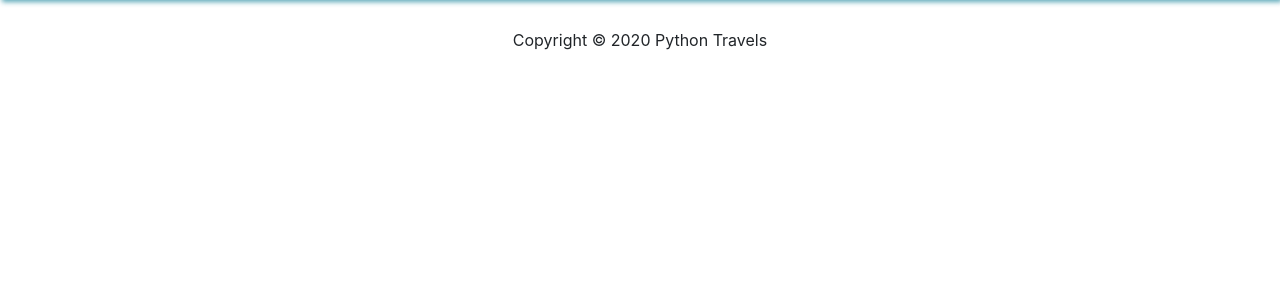
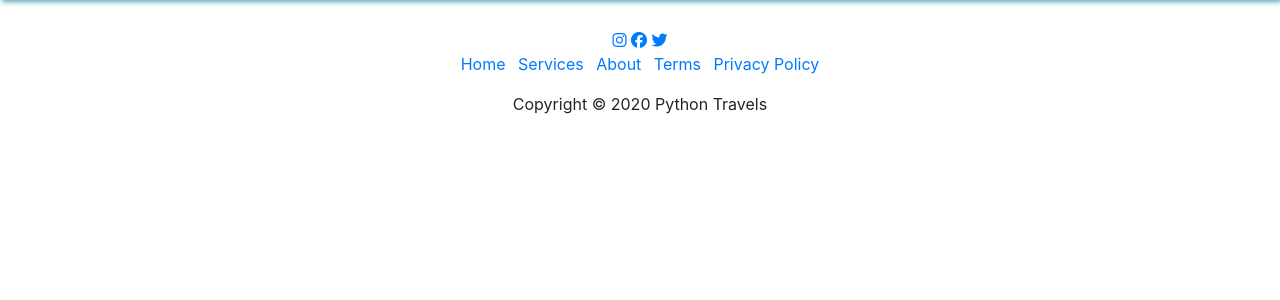
Before and after one commit to froguez/travel_agency, a Django app: template trvgcy/templates/base.html in a window 1280 px wide. Shown: the part 76-376 px from the top of the page. Run offline with Django 3.2, Linux system fonts and the light colour scheme; the template is opened without the code that fills it, so the values that code supplies are empty; style sheets or scripts are compiled from the project's sources; some libraries are stand-ins or nearby versions.

Commit message:
Included social media icons in the footer

```diff
--- a/trvgcy/templates/base.html
+++ b/trvgcy/templates/base.html
@@ -14,6 +14,8 @@
     <link rel="stylesheet" href="https://stackpath.bootstrapcdn.com/bootstrap/4.5.0/css/bootstrap.min.css"
           integrity="sha384-9aIt2nRpC12Uk9gS9baDl411NQApFmC26EwAOH8WgZl5MYYxFfc+NcPb1dKGj7Sk"
           crossorigin="anonymous">
+    <!-- ICONIFY -->
+
     <!-- STYLE -->
     <link rel="stylesheet" href="{% static "pages/scss/style.css" %}">
     <!-- TITLE -->
--- a/trvgcy/templates/partials/_footer.html
+++ b/trvgcy/templates/partials/_footer.html
@@ -1,4 +1,18 @@
  <footer id="main-footer" class="text-center p-4">
+    <div class="social"><a href="https://www.instagram.com/visittallinn/" class="fa fa-instagram" target="_blank"></a>
+                        <a href="https://www.facebook.com/VisitTallinn" class="fa fa-facebook-official" target="_blank"></a>
+                        <a href="https://twitter.com/VisitTallinn" class="fa fa-twitter" target="_blank"></a>
+    </div>
+    <ul
+         class="list-inline">
+         <li class="list-inline-item"><a href="#">Home</a></li>
+         <li class="list-inline-item"><a href="#">Services</a></li>
+         <li class="list-inline-item"><a href="#">About</a></li>
+         <li class="list-inline-item"><a href="#">Terms</a></li>
+         <li class="list-inline-item"><a href="#">Privacy Policy</a></li>
+    </ul>
+
+    </div>
     <div class="container">
       <div class="row">
         <div class="col">
```
Also changed, not shown: trvgcy/pages/static/pages/scss/style.scss (line endings or trailing spaces).
